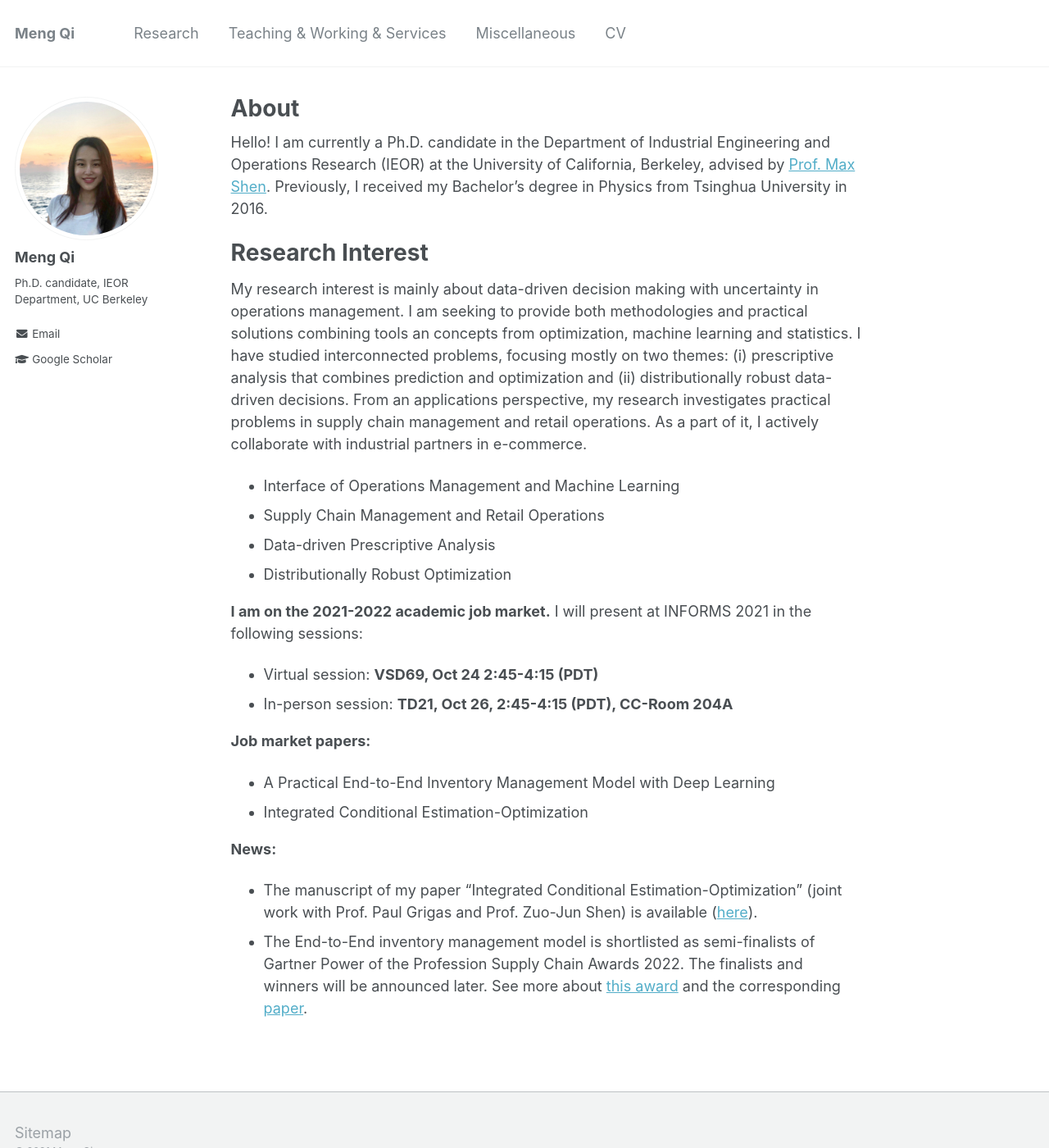
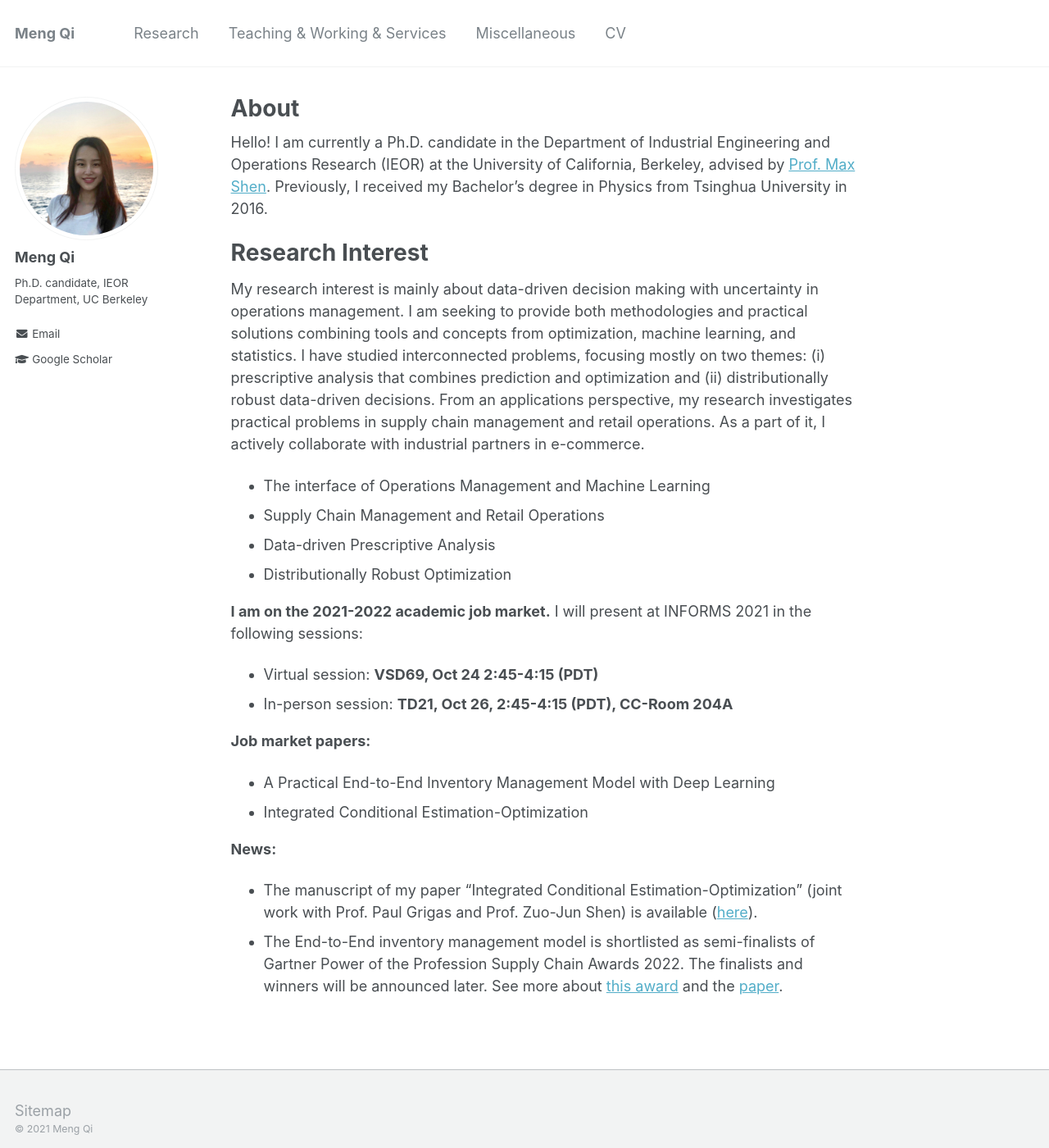
Before and after one commit to alicemengqi/site, a Jekyll site: the page built from _pages/about.md, in a window 1280 px wide and 1400 px high. Shown: the whole window at 82% size. Built offline with Jekyll 4.4.1, drawn with Linux system fonts in a browser that asks for light colours.

Commit message:
Update about.md

```diff
--- a/_pages/about.md
+++ b/_pages/about.md
@@ -11,9 +11,9 @@ redirect_from:
 Hello! I am currently a Ph.D. candidate in the Department of Industrial Engineering and Operations Research (IEOR) at the University of California, Berkeley, advised by [Prof. Max Shen](https://shen.ieor.berkeley.edu). Previously, I received my Bachelor's degree in Physics from Tsinghua University in 2016.
 
 # Research Interest
-My research interest is mainly about data-driven decision making with uncertainty in operations management. I am seeking to provide both methodologies and practical solutions combining tools an concepts from optimization, machine learning and statistics. I have studied interconnected problems, focusing mostly on two themes: (i) prescriptive analysis that combines prediction and optimization and (ii) distributionally robust data-driven decisions. From an applications perspective, my research investigates practical problems in supply chain management and retail operations. As a part of it, I actively collaborate with industrial partners in e-commerce.
+My research interest is mainly about data-driven decision making with uncertainty in operations management. I am seeking to provide both methodologies and practical solutions combining tools and concepts from optimization, machine learning, and statistics. I have studied interconnected problems, focusing mostly on two themes: (i) prescriptive analysis that combines prediction and optimization and (ii) distributionally robust data-driven decisions. From an applications perspective, my research investigates practical problems in supply chain management and retail operations. As a part of it, I actively collaborate with industrial partners in e-commerce.
 
-* Interface of Operations Management and Machine Learning
+* The interface of Operations Management and Machine Learning
 * Supply Chain Management and Retail Operations
 * Data-driven Prescriptive Analysis
 * Distributionally Robust Optimization
@@ -31,4 +31,4 @@ My research interest is mainly about data-driven decision making with uncertaint
 
 **News:**
 * The manuscript of my paper "Integrated Conditional Estimation-Optimization" (joint work with Prof. Paul Grigas and Prof. Zuo-Jun Shen) is available ([here](https://alicemengqi.github.io/site/files/iceo.pdf)).
-* The End-to-End inventory management model is shortlisted as semi-finalists of Gartner Power of the Profession Supply Chain Awards 2022. The finalists and winners will be announced later. See more about [this award](https://www.gartner.com/en/supply-chain/research/power-of-the-profession-supply-chain-awards-2022) and the corresponding [paper](https://papers.ssrn.com/sol3/papers.cfm?abstract_id=3737780).
+* The End-to-End inventory management model is shortlisted as semi-finalists of Gartner Power of the Profession Supply Chain Awards 2022. The finalists and winners will be announced later. See more about [this award](https://www.gartner.com/en/supply-chain/research/power-of-the-profession-supply-chain-awards-2022) and the [paper](https://papers.ssrn.com/sol3/papers.cfm?abstract_id=3737780).
```
